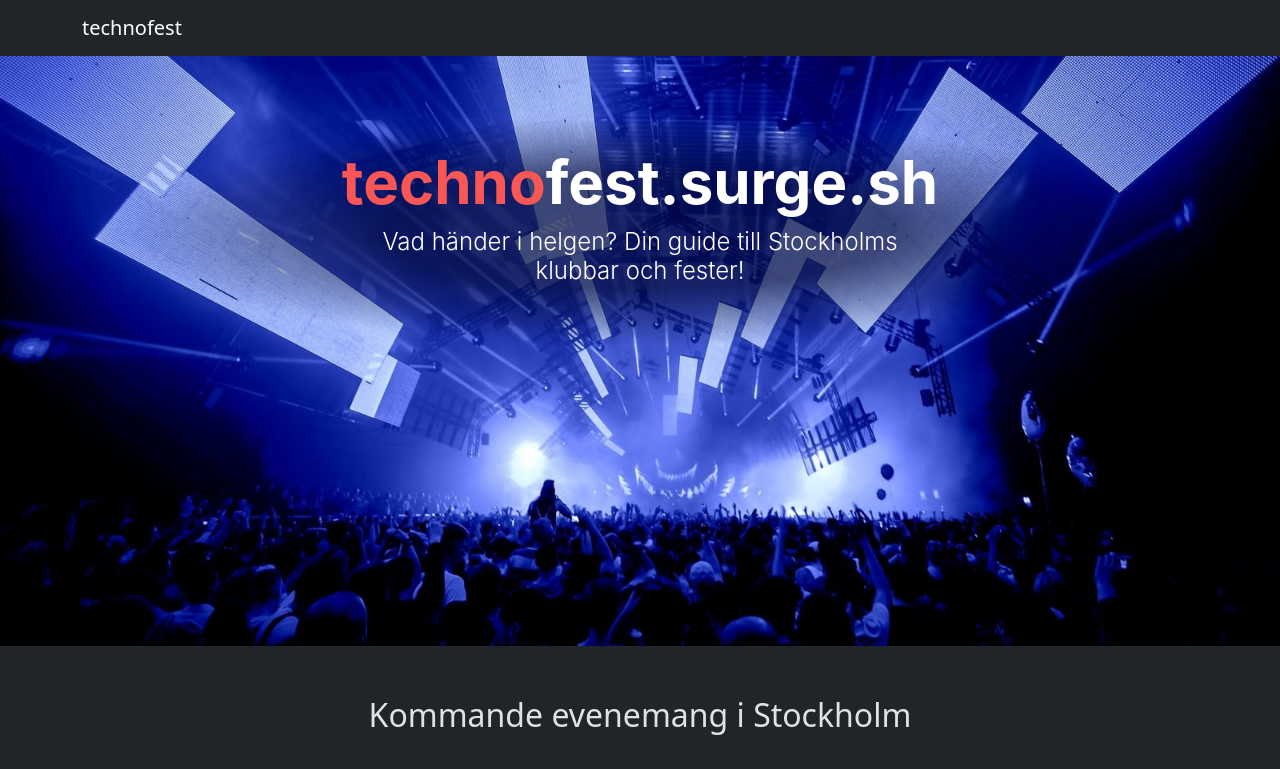
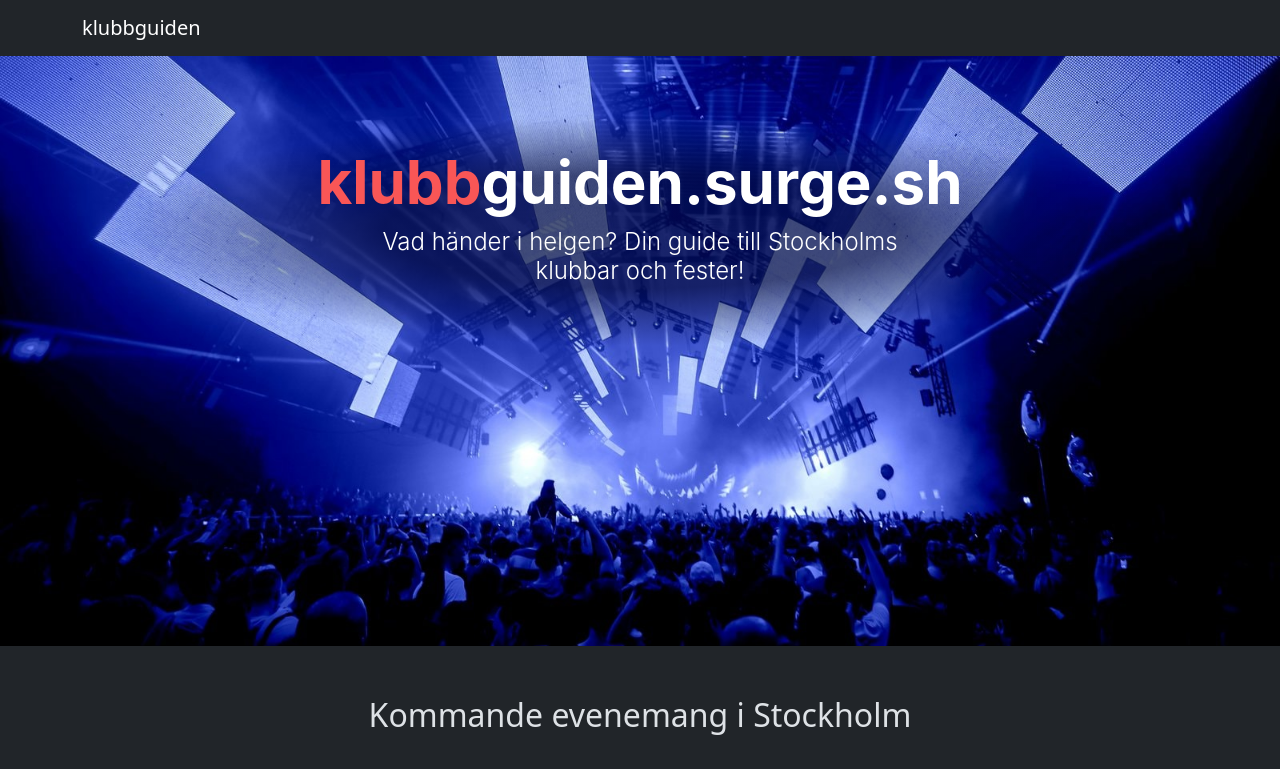
Before and after one commit to psykopotatis/event-mongler-gatsby, a Gatsby site: page / in a window 1280 px wide. Shown: the top 769 px of the page. Built offline with nearby package versions, Linux system fonts and the light colour scheme; Gatsby itself is replaced by a stand-in of ours; some icons are missing.

Commit message:
Change name to klubbguiden

```diff
--- a/package.json
+++ b/package.json
@@ -1,8 +1,8 @@
 {
-  "name": "technofest",
+  "name": "klubbguiden",
   "version": "1.0.0",
   "private": true,
-  "description": "technofest",
+  "description": "klubbguiden",
   "author": "ingemar.finn",
   "keywords": [
     "gatsby"
--- a/src/components/header.js
+++ b/src/components/header.js
@@ -4,7 +4,7 @@ const Header = () => {
     return (
         <nav className="navbar navbar-expand-lg navbar-dark bg-dark">
             <div className="container">
-                <a className="navbar-brand" href="/">technofest</a>
+                <a className="navbar-brand" href="/">klubbguiden</a>
             </div>
         </nav>
     )
--- a/src/components/hero.js
+++ b/src/components/hero.js
@@ -5,7 +5,7 @@ const Hero = () => {
     return (
         <div className="hero one" id="hero-container">
             <div className="hero-content darkness">
-                <h1 className="hero-title"><span className="red">techno</span>fest.surge.sh</h1>
+                <h1 className="hero-title"><span className="red">klubb</span>guiden.surge.sh</h1>
                 <h2 className="hero-subtitle">
                     Vad händer i helgen? Din guide till Stockholms klubbar och fester! <i
                     className="fa-solid fa-face-grin-beam"></i>
```
